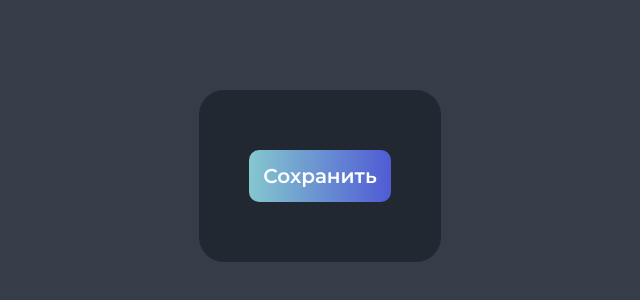
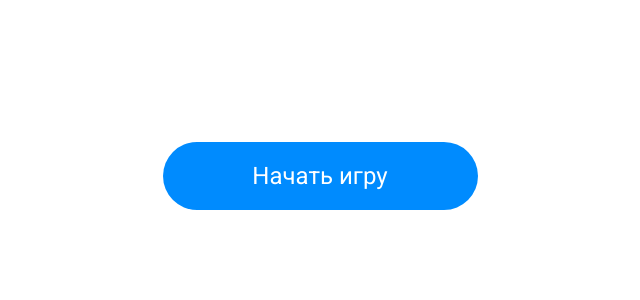
Before and after one commit to Alexandr231178/PurpleSchoolVue3, a Vue app: page / in a window 1280 px wide. Shown: the part 232-532 px from the top of the page, without its empty margins (320-960 px from the left). Built offline with nearby package versions, Linux system fonts and the light colour scheme.

Commit message:
button 2

```diff
--- a/index.html
+++ b/index.html
@@ -7,6 +7,9 @@
     <link rel="preconnect" href="https://fonts.googleapis.com">
     <link rel="preconnect" href="https://fonts.gstatic.com" crossorigin>
     <link href="https://fonts.googleapis.com/css2?family=Montserrat:ital,wght@0,100..900;1,100..900&display=swap" rel="stylesheet">
+    <link rel="preconnect" href="https://fonts.googleapis.com">
+    <link rel="preconnect" href="https://fonts.gstatic.com" crossorigin>
+    <link href="https://fonts.googleapis.com/css2?family=Montserrat:ital,wght@0,100..900;1,100..900&family=Roboto:ital,wght@0,100..900;1,100..900&display=swap" rel="stylesheet">
     <title>PurpleSchoolVueProject</title>
   </head>
   <body>
--- a/src/App.vue
+++ b/src/App.vue
@@ -4,14 +4,14 @@
 
 <template>
   <main class="main">
-    <Button>Сохранить</Button>
+    <Button>Начать игру</Button>
   </main>
 
 </template>
 
 <style scoped>
   .main {
-    background: var(--colog-bg-main);
+    background: var(--colog-bg-main2);
     padding: 60px 50px;
     border-radius: 25px;
 
--- a/src/components/Button.vue
+++ b/src/components/Button.vue
@@ -7,18 +7,20 @@
 
 <style scoped>
     .button {
+        width: 315px;
         border: none;
-        border-radius: 10px;
-        background: var(--gradient);
-        padding: 14px;
-        font-family: var(--font);
-        font-size: 20px;
-        font-weight: 600;
+        border-radius: 100px;
+        background: var(--color-bg-btn2);
+        padding: 16px 8px;
+        font-family: var(--font2);
+        font-size: 24px;
+        line-height: 36px;
+        font-weight: 400;
         color: var(--primary);
         cursor: pointer;
     }
 
     .button:hover {
-        background: var(--gradient-inverted);
+        background: var(--color-bg-btn2-hover);
     }
 </style>
--- a/src/style.css
+++ b/src/style.css
@@ -1,12 +1,18 @@
 :root {
   --color-primary: #FFFFFF;
   --color-bg: #343D48;
+  --color-bg2: #ffffff;
   --color-primary-inverted: #000000;
   --colog-bg-card: #272E37;
   --colog-bg-main: #222831;
+  --colog-bg-main2: #ffffff;
   --gradient: linear-gradient(91deg, rgba(144, 217, 224, 0.90) 0.2%, rgba(84, 96, 230, 0.90) 100%);
   --gradient-inverted: linear-gradient(256deg, rgba(144, 217, 224, 0.90) 9.04%, rgba(84, 96, 230, 0.90) 100%);
   --font: "Montserrat", sans-serif;
+  --font2: "Roboto", sans-serif;
+  --color-bg-btn2: rgba(0, 139, 254, 1);
+  --color-bg-btn2-hover: rgb(9, 50, 83);
+
 
 }
 
@@ -17,7 +23,7 @@ body {
   text-rendering: optimizeLegibility;
   -webkit-font-smoothing: antialiased;
   -moz-osx-font-smoothing: grayscale;
-  background-color: var(--color-bg);
+  background-color: var(--color-bg2);
 
   display: grid;
   place-items: center;
```
